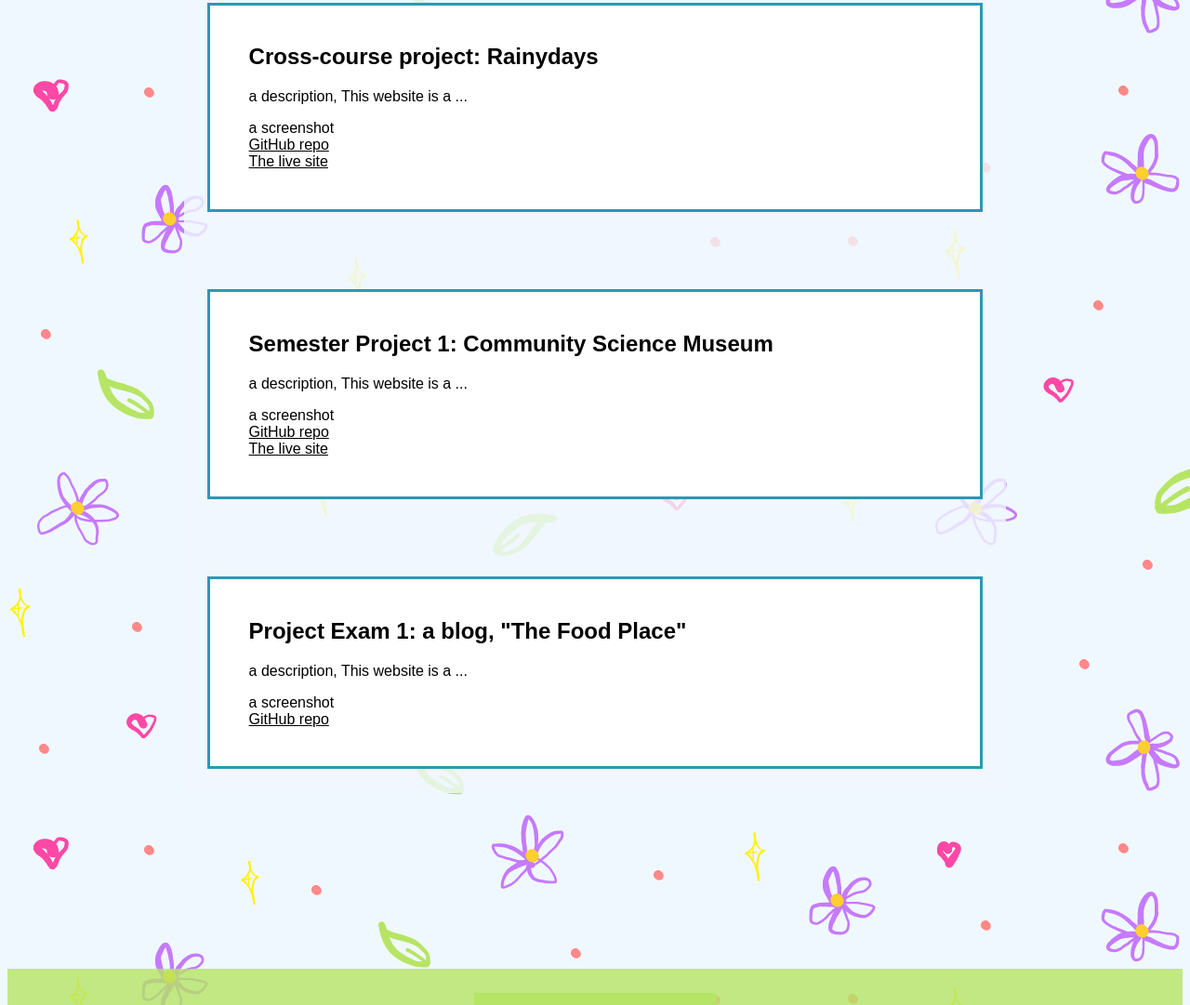
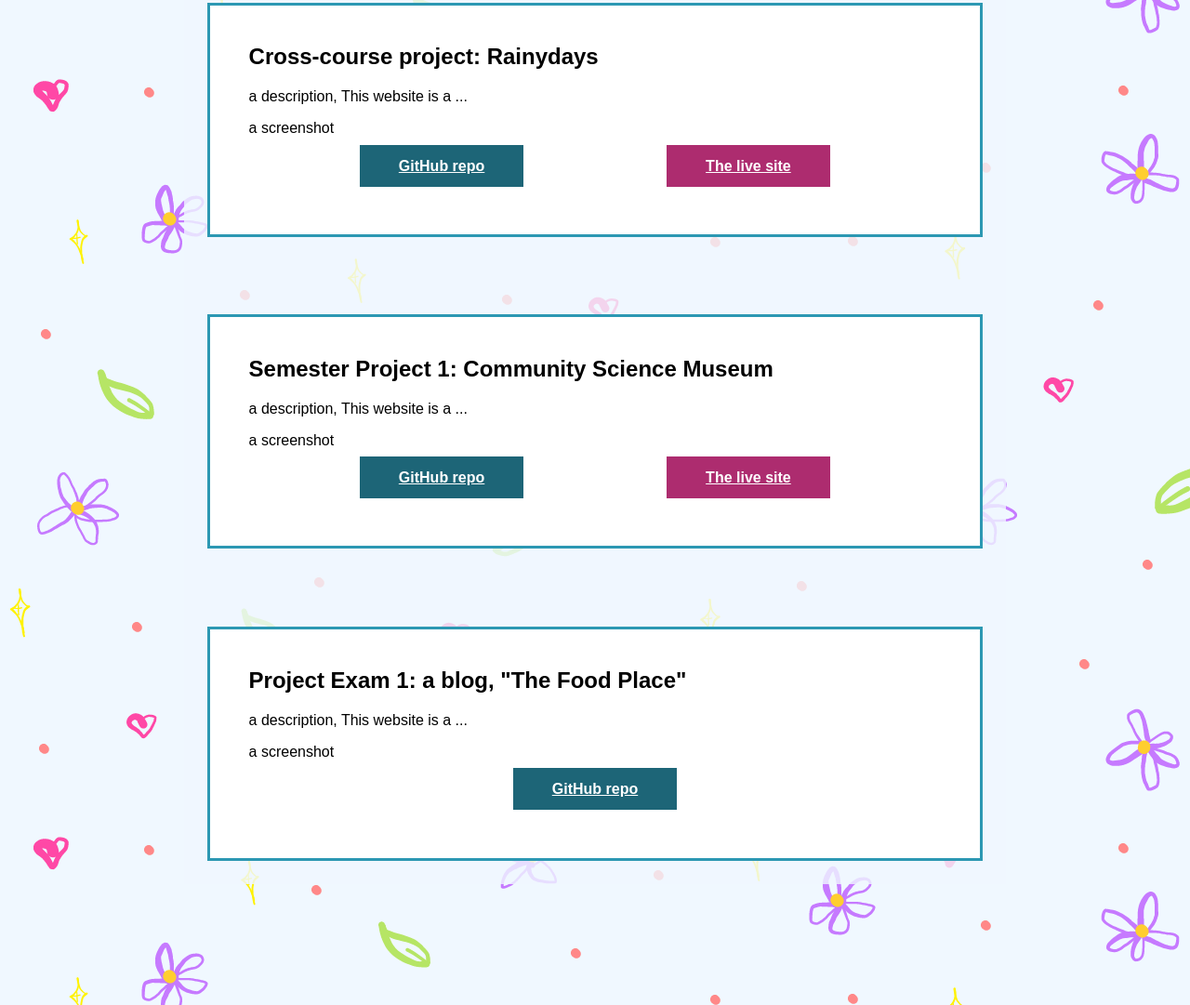
Before and after one commit to AniTei/Portfolio-1, a plain HTML site: page index.html in a window 1280 px wide. Shown: the part 762-1843 px from the top of the page at 93% size. Drawn offline with Linux system fonts and the light colour scheme; a web font is replaced by a local one.

Commit message:
styled btns

```diff
--- a/index.html
+++ b/index.html
@@ -49,22 +49,29 @@
         <div class="card1 card">
             <h2>Cross-course project: Rainydays</h2>
             <p>a description, This website is a ...</p>
-            <div>a screenshot</div>
-            <div><a href="https://github.com/AniTei/CA_HTML-CSS.git">GitHub repo</a></div>
-            <div><a href="https://nimble-daffodil-4f7b58.netlify.app">The live site</a></div>
+            <div class="screenshot">a screenshot</div>
+            <div class="btns">
+                <div><a href="https://github.com/AniTei/CA_HTML-CSS.git" class="git">GitHub repo</a></div>
+                <div><a href="https://nimble-daffodil-4f7b58.netlify.app" class="site">The live site</a></div>
+            </div>
         </div>
         <div class="card2 card">
             <h2>Semester Project 1: Community Science Museum</h2>
             <p>a description, This website is a ...</p>
-            <div>a screenshot</div>
-            <div><a href="https://github.com/AniTei/semsester-h22">GitHub repo</a></div>
-            <div><a href="https://gleeful-truffle-da3462.netlify.app">The live site</a></div>
+            <div class="screenshot">a screenshot</div>
+            <div class="btns">
+                <div><a href="https://github.com/AniTei/semsester-h22" class="git">GitHub repo</a></div>
+                <div><a href="https://gleeful-truffle-da3462.netlify.app" class="site">The live site</a></div>
+            </div>
         </div>
         <div class="card3 card">
             <h2>Project Exam 1: a blog, "The Food Place" </h2>
             <p>a description, This website is a ...</p>
-            <div>a screenshot</div>
-            <div><a href="https://github.com/Noroff-FEU-Assignments/project-exam-1-AniTei">GitHub repo</a></div>
+            <div class="screenshot">a screenshot</div>
+            <div class="btns">
+                <div><a href="https://github.com/Noroff-FEU-Assignments/project-exam-1-AniTei" class="git">GitHub
+                        repo</a></div>
+            </div>
             <!--                 <div><a href="link">The live site</a></div> -->
         </div>
 
--- a/style.css
+++ b/style.css
@@ -74,8 +74,23 @@ h2 {
     margin-top: 0;
 }
 
+.btns {
+    display: flex;
+    justify-content: space-evenly;
+}
+.btns div{
+    margin: 3%;
+    width: 200px;
+    text-align: center;
+
+
+}
+
 a {
-    color: black;
+    color: white;
+    padding: 7% 21%;
+    margin: 1%;
+    font-weight: bolder;
 }
 
 .intro-outer {
@@ -105,6 +120,14 @@ a {
     margin-top: 10%;
 }
 
+
+.git {
+    background-color: #1d6577;
+}
+.site {
+    background-color: #ad2c6f;
+}
+
 @media (max-width: 800px) {
     main {
         margin: 0;
```
